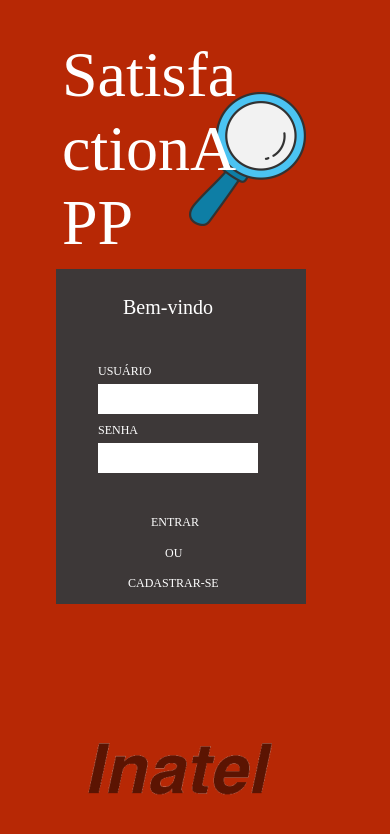
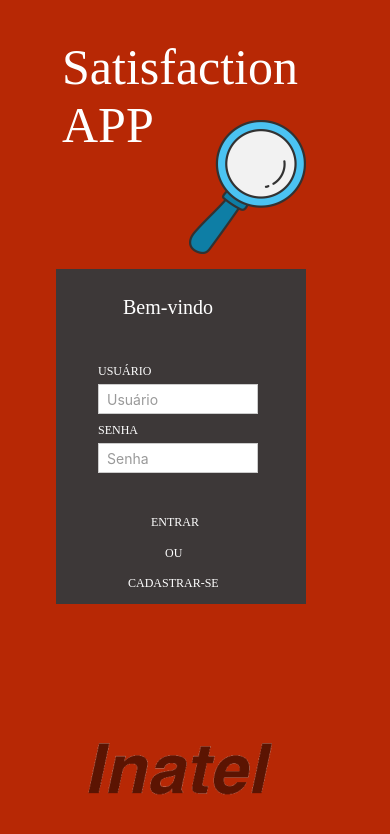
Before and after one commit to ggemelle/C317, a React Native app in the folder satisfactionAPP/: screen / in a window 390 px wide. Shown: the top 834 px of the page. Built offline with nearby package versions, Linux system fonts and the light colour scheme.

Commit message:
Correção de texto do nome do app, imagem da lupa  e adicionando caixa de texto usuário e senha

```diff
--- a/satisfactionAPP/App.js
+++ b/satisfactionAPP/App.js
@@ -1,34 +1,47 @@
-import React from 'react';
-import {StyleSheet, View, Text, Image, Dimensions} from 'react-native';
+import React, { useState } from 'react';
+import { Dimensions, Image, StyleSheet, Text, TextInput, View } from 'react-native';
+import Inatel from "./assets/inatel.png";
 import Lupa from "./assets/lupa.png";
-import Inatel from "./assets/inatel.png";
-import PageCreateUser from "./pages/pageCreateUser.js";
-import PagePesquisaUser from "./pages/pagePesquisaUser.js";
-import pageRespondeUser from "./pages/pageRespondeUser.js";
-import PageAdminPerguntas from "./pages/pageAdminPerguntas.js";
-import pageAdminRespostas from "./pages/pageAdminRespostas.js";
-
 
 const App = () => {
-  const {width, height} = Dimensions.get('window');
+  const { width, height } = Dimensions.get('window');
+  const [usuario, setUsuario] = useState('');
+  const [senha, setSenha] = useState('');
 
   return (
     <View style={styles.androidLarge1}>
       <View style={styles.androidLarge1Child} />
-      <View style={[styles.androidLarge1Item, styles.androidLayout]} />
-      <View style={[styles.androidLarge1Inner, styles.androidLayout]} />
-      <Text style={[styles.entrar, styles.ouFlexBox]}>{'ENTRAR'}</Text>
-      <Text style={[styles.cadastrarSe, styles.senhaTypo]}>{'CADASTRAR-SE'}</Text>
-      <Text style={[styles.ou, styles.ouFlexBox]}>{'OU'}</Text>
-      <Text style={[styles.senha, styles.senhaTypo]}>{'SENHA'}</Text>
-      <Text style={[styles.usurio, styles.senhaTypo]}>{'USUÁRIO'}</Text>
-      <Text style={[styles.bemVindo, styles.ouFlexBox]}>{'Bem-vindo'}</Text>
+      <View style={[styles.androidLarge1Item, styles.androidLayout]}>
+        <TextInput
+          style={styles.input}
+          placeholder="Usuário"
+          placeholderTextColor="#999"
+          value={usuario}
+          onChangeText={setUsuario}
+        />
+      </View>
+      <View style={[styles.androidLarge1Inner, styles.androidLayout]}>
+        <TextInput
+          style={styles.input}
+          placeholder="Senha"
+          placeholderTextColor="#999"
+          secureTextEntry={true}
+          value={senha}
+          onChangeText={setSenha}
+        />
+      </View>
+      <Text style={[styles.entrar, styles.ouFlexBox]}>ENTRAR</Text>
+      <Text style={[styles.cadastrarSe, styles.senhaTypo]}>CADASTRAR-SE</Text>
+      <Text style={[styles.ou, styles.ouFlexBox]}>OU</Text>
+      <Text style={[styles.senha, styles.senhaTypo]}>SENHA</Text>
+      <Text style={[styles.usurio, styles.senhaTypo]}>USUÁRIO</Text>
+      <Text style={[styles.bemVindo, styles.ouFlexBox]}>Bem-vindo</Text>
       <Image
         style={styles.magnifyingGlassElementBackIcon}
         resizeMode="cover"
         source={Lupa}
       />
-      <Text style={[styles.satisfactionapp, styles.ouFlexBox]}>{'SatisfactionAPP'}</Text>
+      <Text style={[styles.satisfactionapp, styles.ouFlexBox]}>SatisfactionAPP</Text>
       <Image
         style={styles.images1Icon}
         resizeMode="cover"
@@ -45,6 +58,14 @@ const styles = StyleSheet.create({
     backgroundColor: '#fff',
     left: 98,
     position: 'absolute',
+  },
+  input: {
+    height: 30,
+    borderColor: '#ccc',
+    borderWidth: 1,
+    paddingHorizontal: 8,
+    backgroundColor: '#fff',
+    color: '#000',
   },
   ouFlexBox: {
     textAlign: 'left',
@@ -118,7 +139,7 @@ const styles = StyleSheet.create({
     color: '#fff',
   },
   magnifyingGlassElementBackIcon: {
-    top: 92,
+    top: 120,
     left: 189,
     width: 117,
     height: 134,
@@ -127,10 +148,10 @@ const styles = StyleSheet.create({
   satisfactionapp: {
     top: 38,
     left: 62,
-    fontSize: 64,
+    fontSize: 50,
     fontFamily: 'Inspiration-Regular',
-    width: 196,
-    height: 78,
+    width: 270,
+    height: 220,
   },
   images1Icon: {
     top: 743,
```
